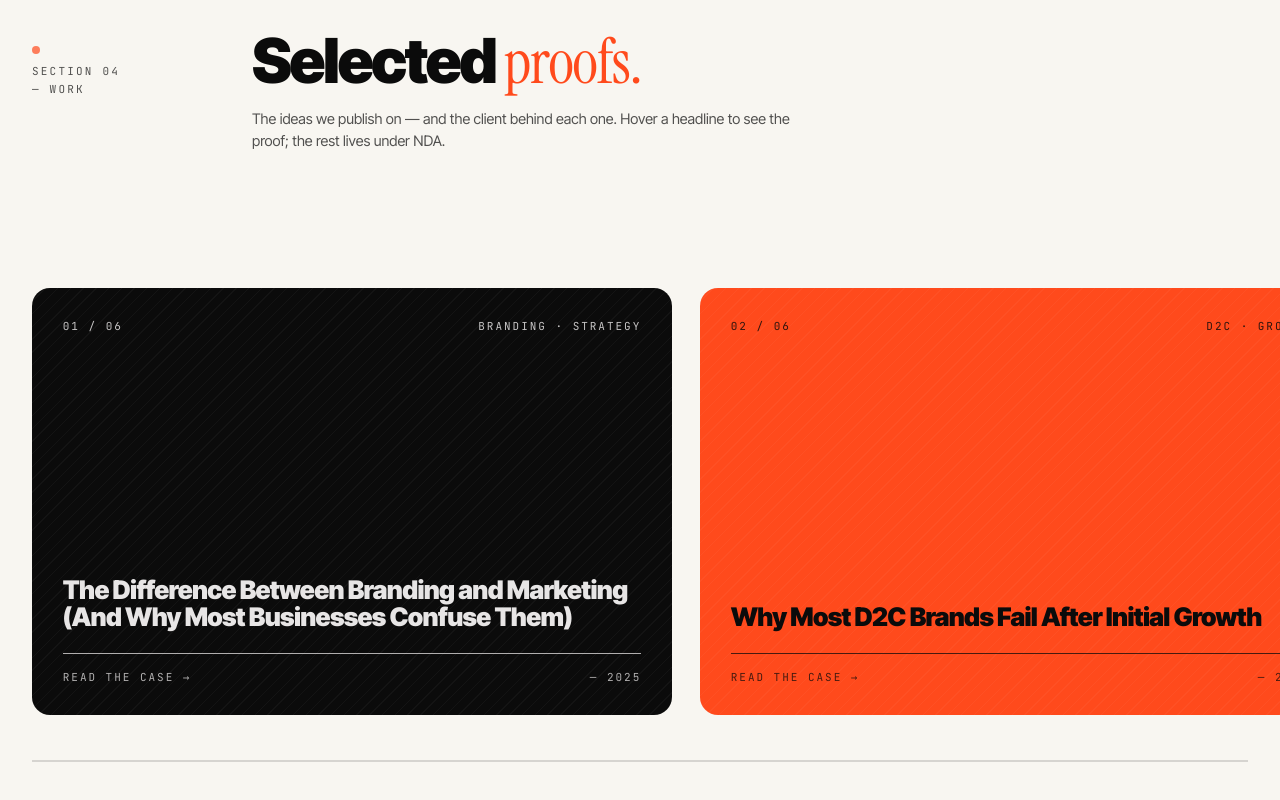
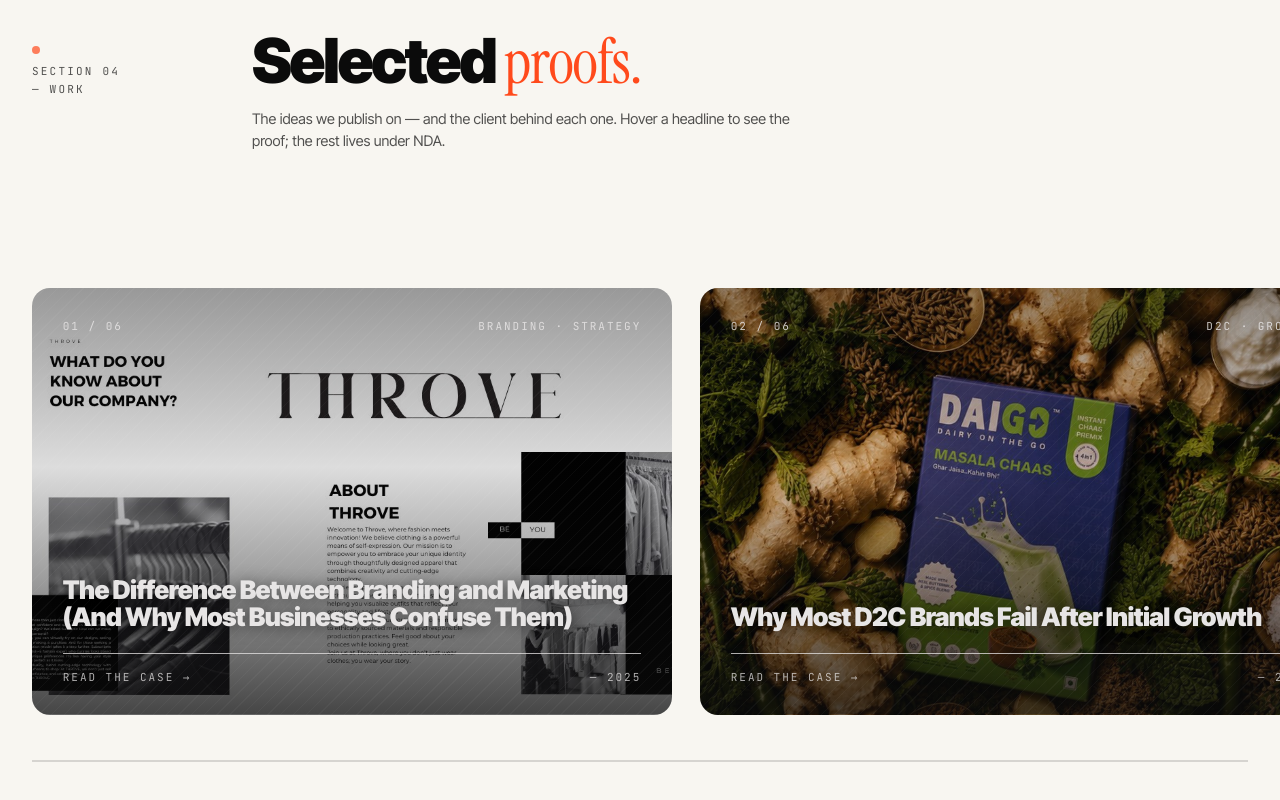
Before and after one commit to sameer1130/the-press-company, a Next.js app: page / in a window 1280 px wide. Shown: the part 4575-5375 px from the top of the page. Built offline with nearby package versions, Linux system fonts and the light colour scheme.

Commit message:
Selected proof update

```diff
--- a/app/globals.css
+++ b/app/globals.css
@@ -2414,8 +2414,9 @@
   backface-visibility: hidden;
 }
 /* Front alternates ink / accent across the deck, with a faint press hatch. */
+/* Front carries the cover photo (set inline) with light text over it. */
 .proof-front { background: var(--ink); color: var(--paper-text); }
-.proof-card:nth-child(even) .proof-front { background: var(--accent); color: var(--ink); }
+.proof-card:nth-child(even) .proof-front { background: var(--accent); color: var(--paper-text); }
 .proof-front::before {
   content: '';
   position: absolute;
@@ -2448,6 +2449,7 @@
   font-size: clamp(23px, 2vw, 33px);
   line-height: 1.05;
   letter-spacing: -0.025em;
+  text-shadow: 0 2px 16px rgba(0, 0, 0, 0.55);
 }
 .proof-foot {
   display: flex;
--- a/components/Projects.jsx
+++ b/components/Projects.jsx
@@ -42,8 +42,16 @@
       aria-label={`${item.headline} — read the ${c.client} case study`}
     >
       <div className="proof-flipper">
-        {/* FRONT — the studio idea */}
-        <div className="proof-face proof-front">
+        {/* FRONT — the studio idea, over its cover photo (light overlay) */}
+        <div
+          className="proof-face proof-front"
+          style={{
+            backgroundImage:
+              `linear-gradient(to top, rgba(11,11,11,0.76) 0%, rgba(11,11,11,0.4) 32%, rgba(11,11,11,0.14) 58%, rgba(11,11,11,0.42) 100%), url(${(c.hero || c.exhibits[0]).src})`,
+            backgroundSize: 'cover',
+            backgroundPosition: 'center',
+          }}
+        >
           <div className="proof-tags">
             <span>{item.n} / {TOTAL}</span>
             <span>{item.category}</span>
```
